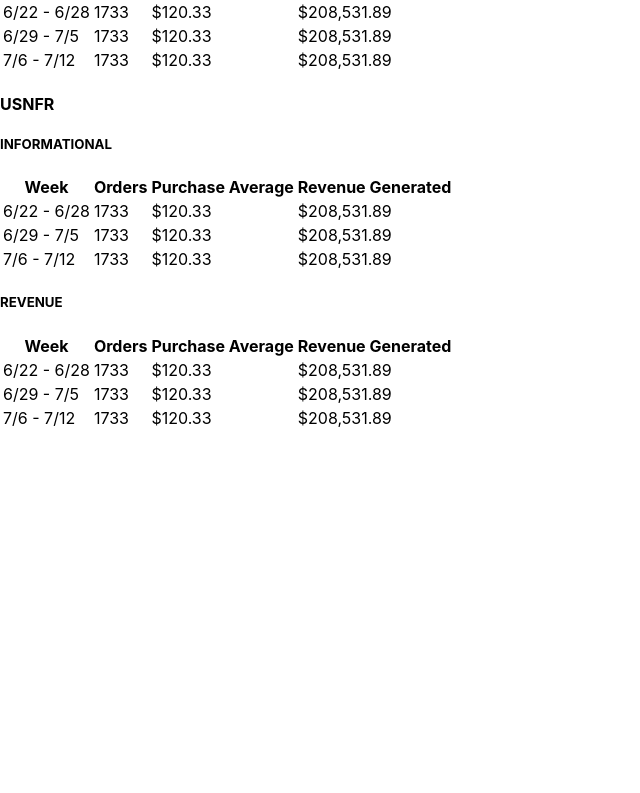
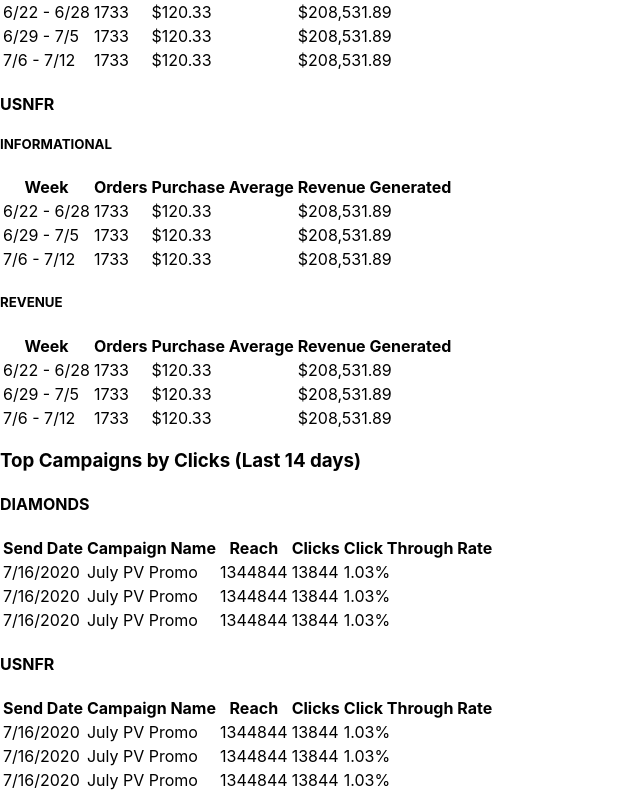
Before and after one commit to maximus202/metrics-compiler-app, a React (Create React App) app: page /report in a window 1280 px wide. Shown: the part 1993-2786 px from the top of the page, without its empty margins (0-640 px from the left). Before the commit the page ends 2424 px from the top, so only its background shows below. Built offline with nearby package versions, Linux system fonts and the light colour scheme.

Commit message:
Created components for top campaigns by clicks.

```diff
--- a/src/report/components/Revenue/RevenueRow.js
+++ b/src/report/components/Revenue/RevenueRow.js
@@ -1,7 +1,6 @@
 import React from 'react';
 
 const RevenueRow = props => {
-    console.log(props.row)
     return (
         <tr>
             <td>{props.row.week}</td>
--- /dev/null
+++ b/src/report/components/TopCampaignsClicks/TopCampaignsClicks.js
@@ -0,0 +1,15 @@
+import React from 'react';
+
+import TopCampaignsClicksAudience from './TopCampaignsClicksAudience';
+
+const TopCampaignsClicks = props => {
+    console.log(props.metrics)
+    return (
+        <React.Fragment>
+        <h3>Top Campaigns by Clicks (Last 14 days)</h3>
+        {props.metrics.map(audience => <TopCampaignsClicksAudience audience={audience} />)}
+        </React.Fragment>
+    );
+};
+
+export default TopCampaignsClicks;
--- /dev/null
+++ b/src/report/components/TopCampaignsClicks/TopCampaignsClicksAudience.js
@@ -0,0 +1,21 @@
+import React from 'react';
+
+import TopCampaignsClicksTable from './TopCampaignsClicksTable';
+
+const TopCampaignsClicksAudience = props => {
+    let audienceName = '';
+    let audienceMetrics = null;
+
+    for (let [key, value] of Object.entries(props.audience)) {
+        audienceName = key;
+        audienceMetrics = value;
+    }
+    return (
+        <React.Fragment>
+            <h4>{audienceName.toUpperCase()}</h4>
+            <TopCampaignsClicksTable audienceMetrics={audienceMetrics} />
+        </React.Fragment>
+    )
+}
+
+export default TopCampaignsClicksAudience;
--- /dev/null
+++ b/src/report/components/TopCampaignsClicks/TopCampaignsClicksRow.js
@@ -0,0 +1,16 @@
+import React from 'react';
+
+const TopCampaignsClicksRow = props => {
+    console.log(props.row)
+    return (
+        <tr>
+            <td>{props.row.date}</td>
+            <td>{props.row.campaignName}</td>
+            <td>{props.row.reach}</td>
+            <td>{props.row.clicks}</td>
+            <td>{props.row.clickThroughRate}</td>
+        </tr>
+    )
+}
+
+export default TopCampaignsClicksRow;
--- /dev/null
+++ b/src/report/components/TopCampaignsClicks/TopCampaignsClicksTable.js
@@ -0,0 +1,21 @@
+import React from 'react';
+
+import TopCampaignsClicksRow from './TopCampaignsClicksRow';
+
+const TopCampaignsClicksTable = props => {
+    console.log(props.audienceMetrics)
+    return (
+        <table>
+            <tr>
+                <th>Send Date</th>
+                <th>Campaign Name</th>
+                <th>Reach</th>
+                <th>Clicks</th>
+                <th>Click Through Rate</th>
+            </tr>
+            {props.audienceMetrics.map(row => <TopCampaignsClicksRow row={row} />)}
+        </table>
+    )
+}
+
+export default TopCampaignsClicksTable;
--- a/src/report/pages/Report.js
+++ b/src/report/pages/Report.js
@@ -3,6 +3,7 @@ import React from 'react';
 import ReachToImpressions from '../components/ReachToImpressions/ReachToImpressions';
 import ClickThroughRates from '../components/ClickThroughRates/ClickThroughRates';
 import Revenue from '../components/Revenue/Revenue';
+import TopCampaignsClicks from '../components/TopCampaignsClicks/TopCampaignsClicks';
 
 const Report = props => {
     const METRICS = {
@@ -324,6 +325,58 @@ const Report = props => {
                 ]
             }
         ],
+        topCampaignsClicks: [
+            {
+                diamonds: [
+                    {
+                        date: '7/16/2020',
+                        campaignName: 'July PV Promo',
+                        reach: '1344844',
+                        clicks: '13844',
+                        clickThroughRate: '1.03%',
+                    },
+                    {
+                        date: '7/16/2020',
+                        campaignName: 'July PV Promo',
+                        reach: '1344844',
+                        clicks: '13844',
+                        clickThroughRate: '1.03%',
+                    },
+                    {
+                        date: '7/16/2020',
+                        campaignName: 'July PV Promo',
+                        reach: '1344844',
+                        clicks: '13844',
+                        clickThroughRate: '1.03%',
+                    },
+                ],
+            },
+            {
+                usnfr: [
+                    {
+                        date: '7/16/2020',
+                        campaignName: 'July PV Promo',
+                        reach: '1344844',
+                        clicks: '13844',
+                        clickThroughRate: '1.03%',
+                    },
+                    {
+                        date: '7/16/2020',
+                        campaignName: 'July PV Promo',
+                        reach: '1344844',
+                        clicks: '13844',
+                        clickThroughRate: '1.03%',
+                    },
+                    {
+                        date: '7/16/2020',
+                        campaignName: 'July PV Promo',
+                        reach: '1344844',
+                        clicks: '13844',
+                        clickThroughRate: '1.03%',
+                    },
+                ],
+            },
+        ],
     };
 
     return (
@@ -338,6 +391,7 @@ const Report = props => {
                 <ReachToImpressions metrics={METRICS.reachToImpressions} />
                 <ClickThroughRates metrics={METRICS.clickThroughRates} />
                 <Revenue metrics={METRICS.revenue} />
+                <TopCampaignsClicks metrics={METRICS.topCampaignsClicks} />
             </section>
         </React.Fragment>
     );
```
